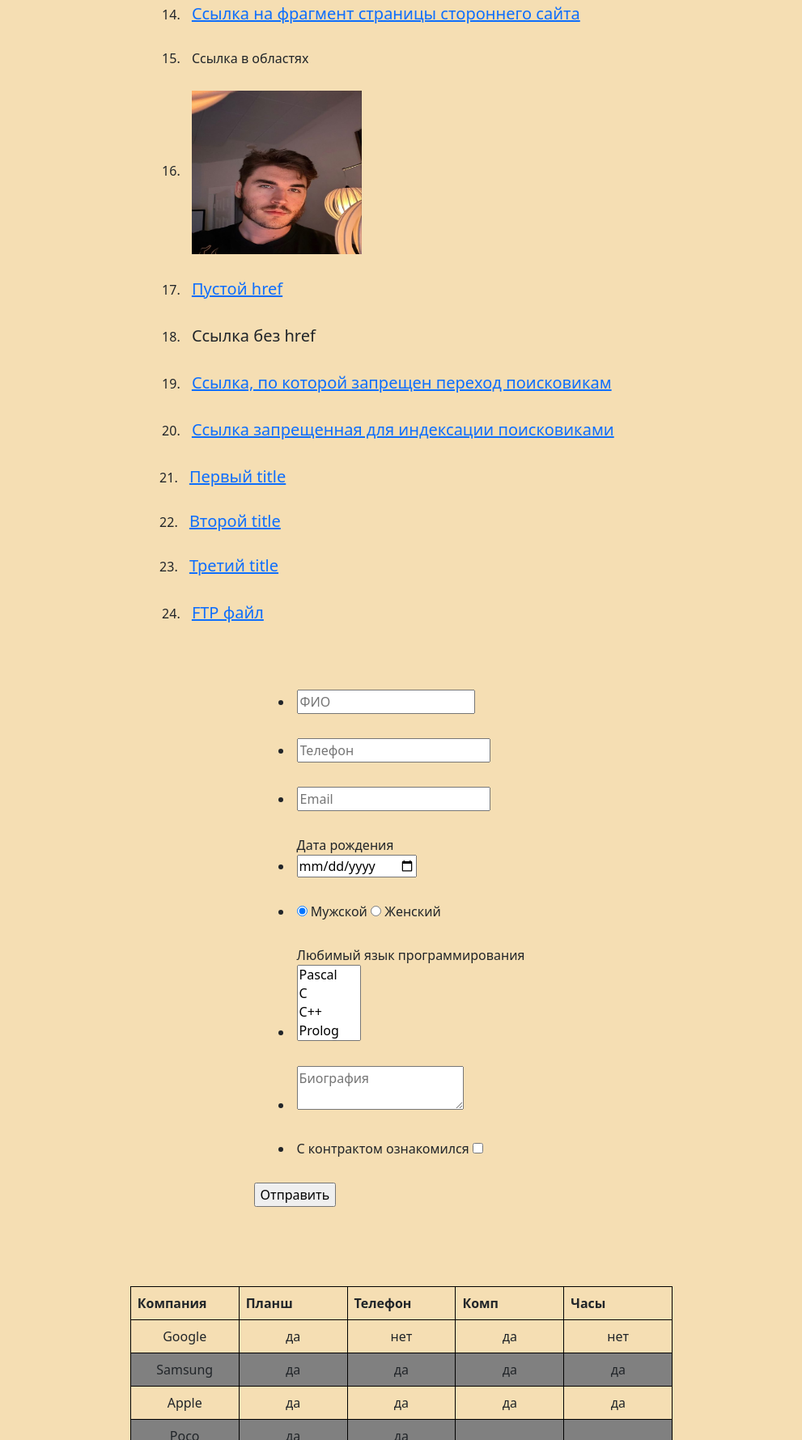
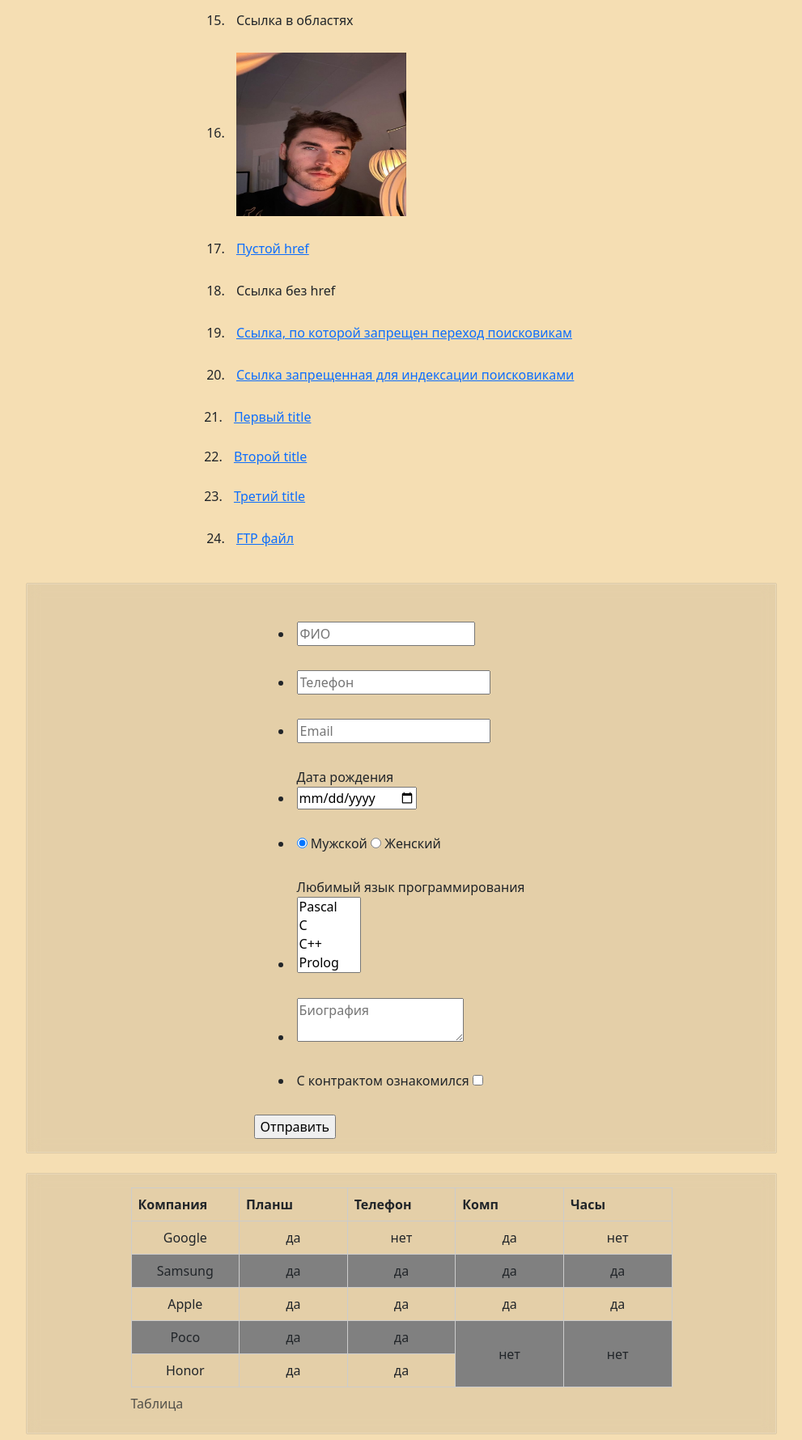
Before and after one commit to Alex2manov/zadanie4, a plain HTML site: page index.html in a window 1280 px wide. Shown: the part 1021-2800 px from the top of the page at 81% size, without its empty margins (144-1135 px from the left). Drawn offline with nearby package versions, Linux system fonts and the light colour scheme.

Commit message:
Update style.css

```diff
--- a/style.css
+++ b/style.css
@@ -60,6 +60,14 @@ main {
     border-radius: 10px;
 }
 
+.front-block {
+    border: 1px solid rgba(255, 255, 255, .2);
+    background: rgba(79, 79, 79, 0.1);
+    backdrop-filter: blur(8px);
+    box-shadow: 0 0 1px dimgrey;
+    margin: 10px 0;
+}
+
 li {
     margin: 30px;
 }
@@ -77,9 +85,7 @@ a {
 table {
     table-layout: fixed;
     border-collapse: collapse;
-    border: 3px solid black;
-    margin: 50px auto;
-    width: 95%;
+    border: 3px solid #cccccc;
 }
 
 th,td{
@@ -88,53 +94,12 @@ th,td{
     text-align:center;
     }
 
-.first-table {
-    order: -1;
-}
 
 .gray
 {
 	background-color: gray;
 
 }
-
-@media all and (min-width: 900px) {
-    header {
-        flex-direction: row;
-        justify-content: center;
-    }
-
-    a {
-        font-size: 20px;
-    }
-
-    nav {
-        display: flex;
-        justify-content: space-between;
-        align-items: center;
-        margin:0 0;
-    }
-
-    main {
-        max-width: 100%;
-        margin: 0 auto;
-    }
-
-    .nav-item-wraper {
-        display: inline-block;
-        margin: 10px;
-    }
-
-    .first-table {
-        order: 1;
-    }
-
-    .logo {
-        width: 70px;
-        height: 70px;
-    }
-
-    table {
-        width: 80%;
-    }
+.form-wrapper {
+    width: inherit;
 }
```
